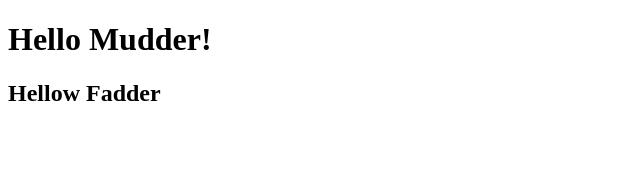
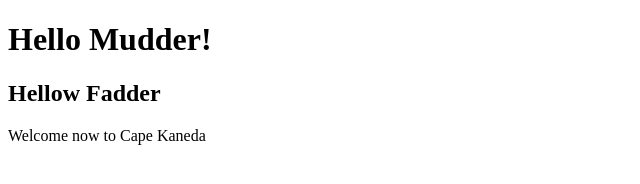
Before and after one commit to awd911/git-branching, a plain HTML site: page index.html in a window 1280 px wide. Shown: the whole page, without its empty margins (0-640 px from the left). Drawn offline with Linux system fonts and the light colour scheme.

Commit message:
add main content

```diff
--- a/index.html
+++ b/index.html
@@ -12,5 +12,9 @@
     <h2>
         Hellow Fadder
     </h2>
+
+    <main>
+        <p>Welcome now to Cape Kaneda</p>
+    </main>
 </body>
 </html>
```
